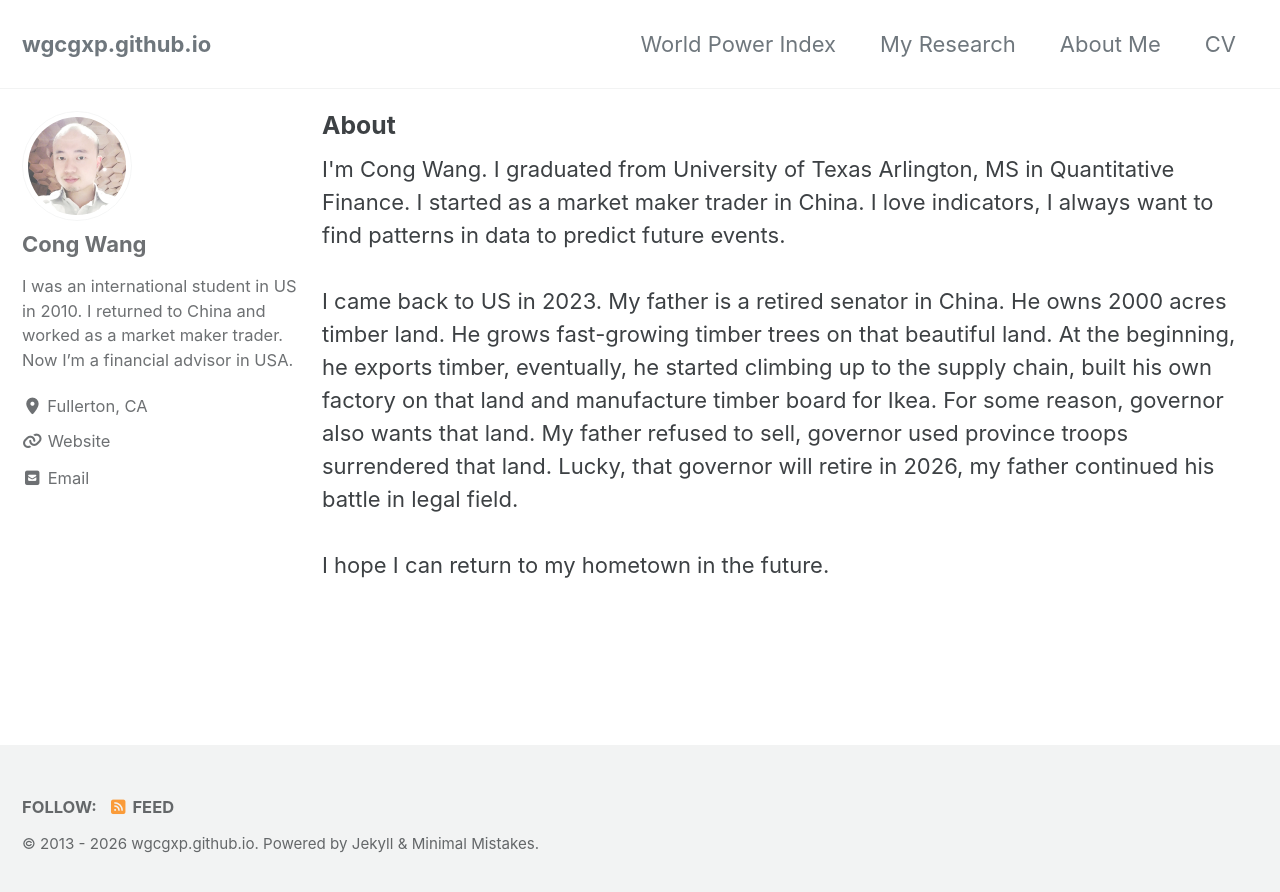
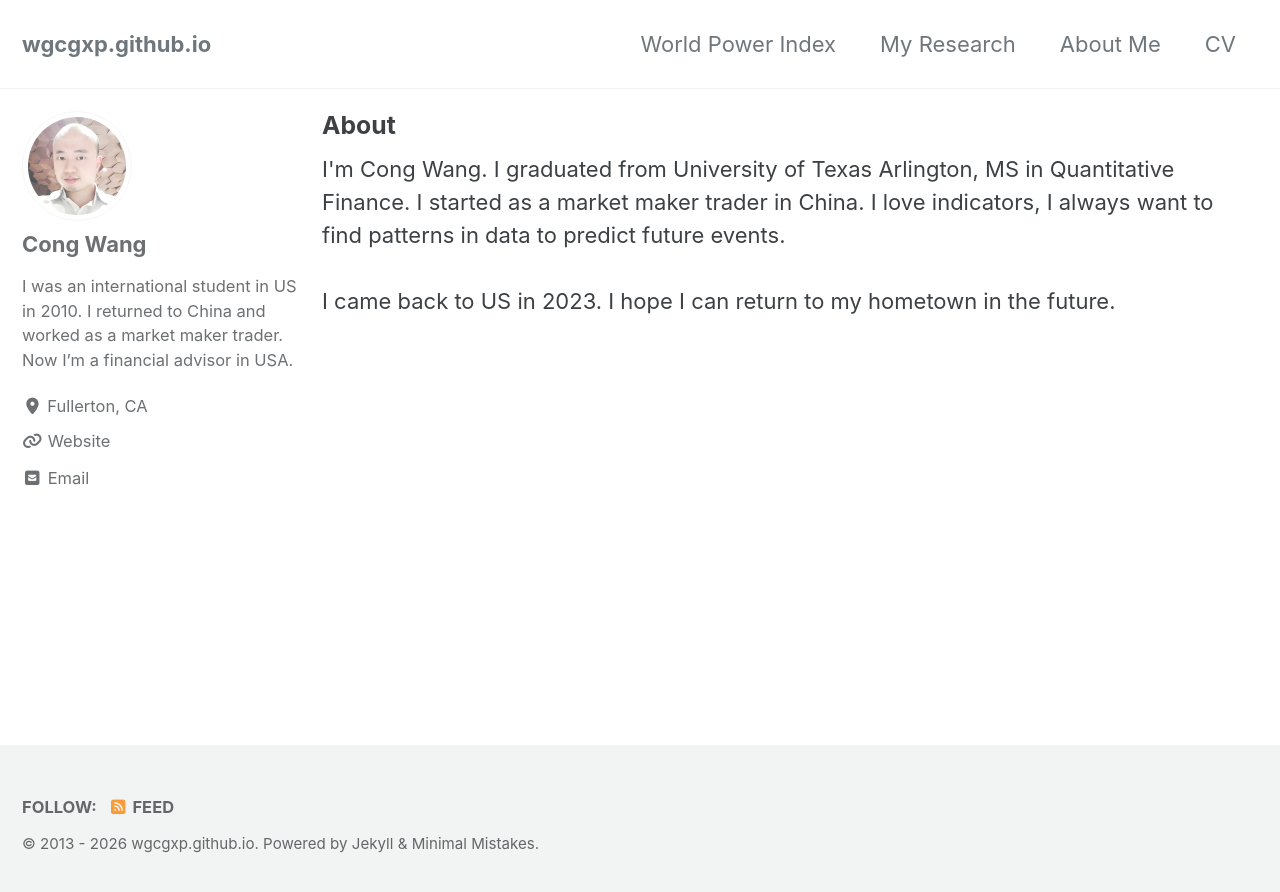
Before and after one commit to wgcgxp/wgcgxp.github.io, a Jekyll site: the page built from _pages/AboutMe.html, in a window 1280 px wide. Shown: the top 892 px of the page. Built offline with Jekyll 4.4.1, drawn with Linux system fonts in a browser that asks for light colours; cached includes are drawn as plain includes.

Commit message:
Add files via upload

```diff
--- a/_pages/AboutMe.html
+++ b/_pages/AboutMe.html
@@ -14,15 +14,6 @@
 
 <br><br>
 
-I came back to US in 2023. My father is a retired senator in China. He owns 2000 acres timber land.
-He grows fast-growing timber trees on that beautiful land.
-At the beginning, he exports timber, eventually, he started climbing up to the supply chain, built his own factory on that land and manufacture timber board for Ikea.
-For some reason, governor also wants that land.
-My father refused to sell, governor used province troops surrendered that land.
-Lucky, that governor will retire in 2026, my father continued his battle in legal field.
-
-<br><br>
-
-I hope I can return to my hometown in the future.
+I came back to US in 2023. I hope I can return to my hometown in the future.
 
 <!-- Comment Text -- <a href="https://darwinproject.mit.edu/">Darwin Project Group</a> -->
```
